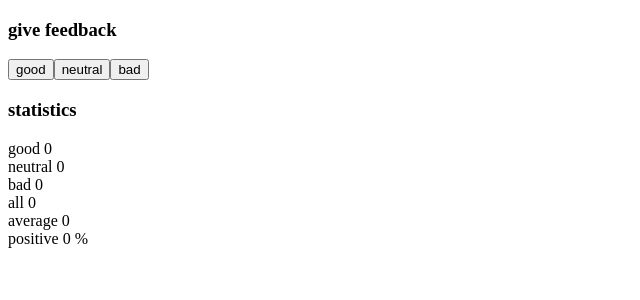
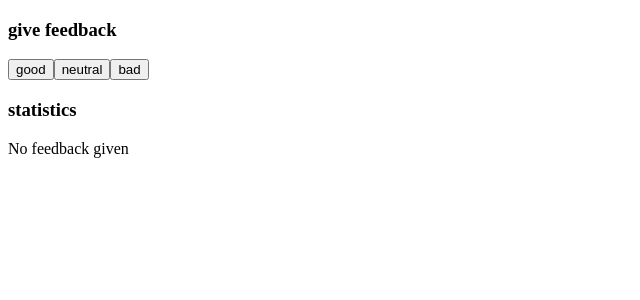
Before and after one commit to phonz-dev/full-stack-open-2022, a React (Create React App) app in the folder part1/unicafe/: page / in a window 1280 px wide. Shown: the top 300 px of the page, without its empty margins (0-640 px from the left). Built offline with nearby package versions, Linux system fonts and the light colour scheme.

Commit message:
complete exercise 1.9

```diff
--- a/part1/unicafe/src/App.js
+++ b/part1/unicafe/src/App.js
@@ -9,6 +9,9 @@ const Statistics = ({
     setBad
   }) => {
     const all = good + neutral + bad
+
+
+
     return (
       <>
         <h3>give feedback</h3>
@@ -21,7 +24,9 @@ const Statistics = ({
 
         <h3>statistics</h3>
 
-        <div>
+        { all === 0
+            ? 'No feedback given'
+            : <div>
                 <div>good {good}</div>
                 <div>neutral {neutral}</div>
                 <div>bad {bad}</div>
@@ -29,6 +34,8 @@ const Statistics = ({
                 <div>average {(good - bad) / all || 0}</div>
                 <div>positive {good / all * 100 || 0} %</div>
               </div>
+          }
+
       </>
   )
 }
```
Lines whose indentation alone changed are shown as unchanged.
